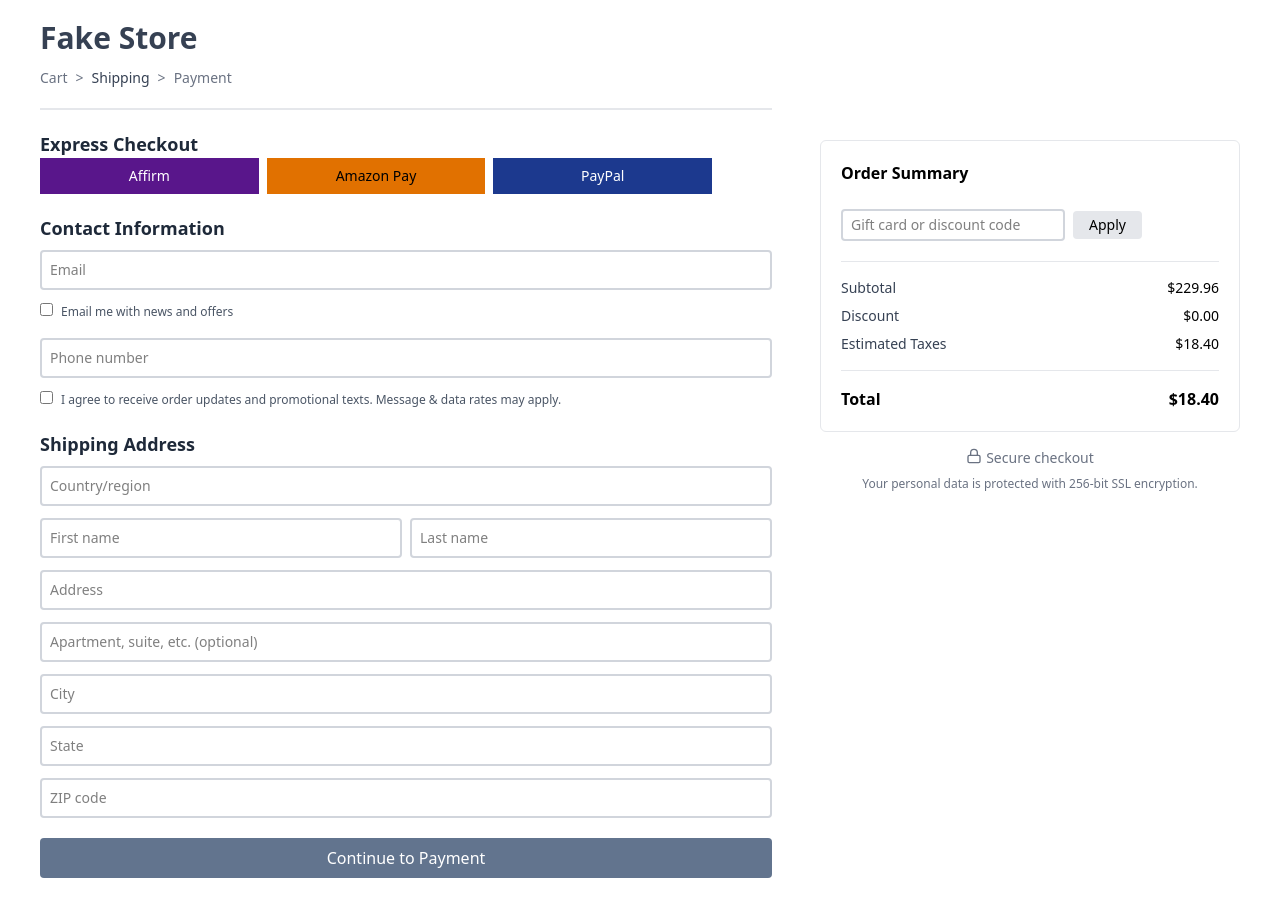
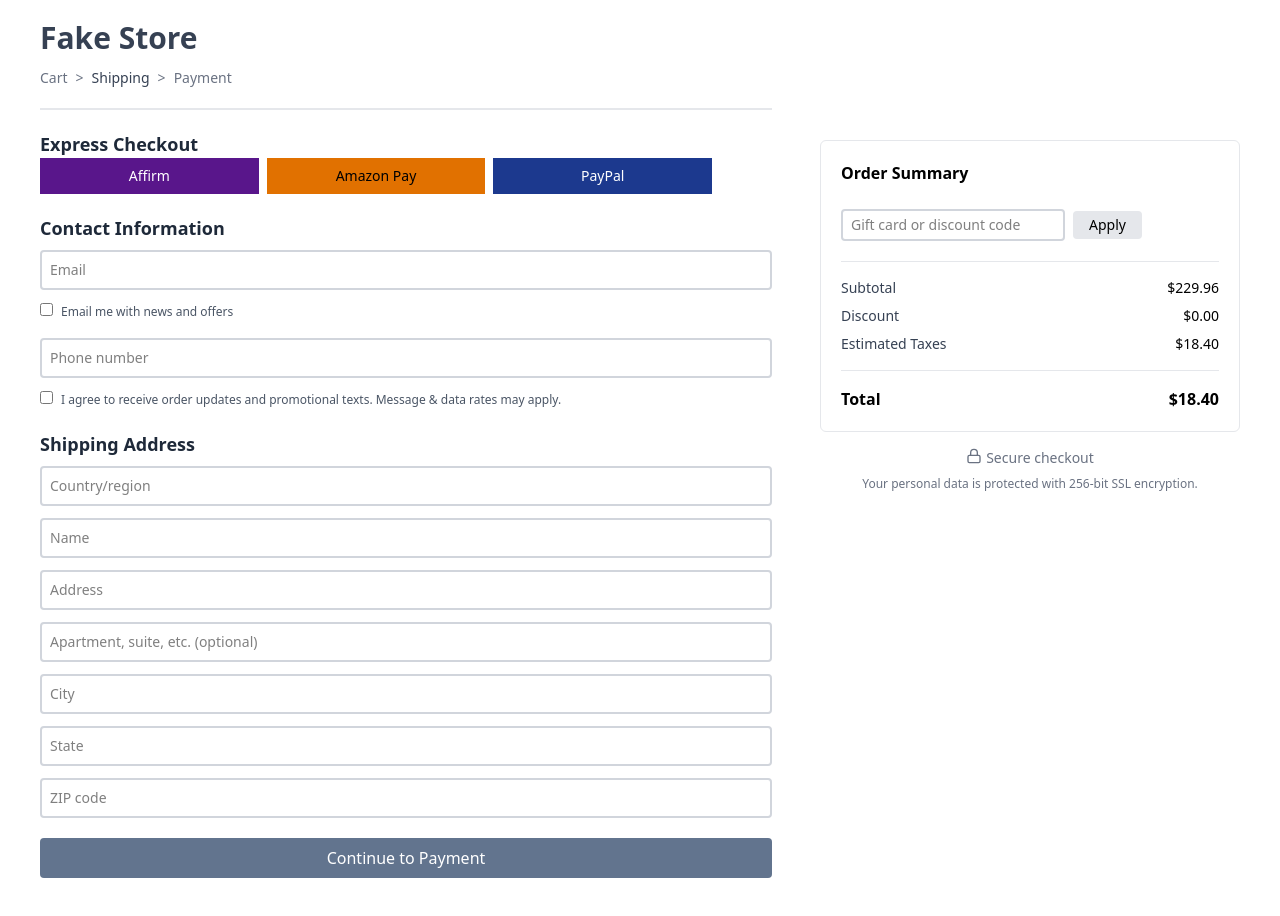
Before and after one commit to mangoPixel1/TailwindStorePage, a React (Vite) app: page /checkout in a window 1280 px wide. Shown: the top 916 px of the page. Built offline with nearby package versions, Linux system fonts and the light colour scheme.

Commit message:
Created CheckoutFormInput component

```diff
--- a/src/components/CheckoutForm.jsx
+++ b/src/components/CheckoutForm.jsx
@@ -1,73 +1,78 @@
 import { useState } from "react";
+import CheckoutFormInput from "./CheckoutFormInput";
 
 function CheckoutForm() {
   const [inputs, setInputs] = useState([
     {
       id: 1,
+      type: "email",
       name: "email",
       placeholder: "Email",
-      type: "text",
-      width: "full",
     },
     {
       id: 2,
+      type: "tel",
       name: "phone",
       placeholder: "Phone number",
-      width: "full",
     },
     {
       id: 3,
+      type: "text",
       name: "region",
       placeholder: "Country/region",
-      width: "full",
     },
     {
       id: 4,
-      name: "firstName",
-      placeholder: "First name",
-      width: "full",
+      type: "text",
+      name: "name",
+      placeholder: "Name",
     },
     {
       id: 5,
-      name: "lastName",
-      placeholder: "Last name",
-      width: "full",
+      type: "text",
+      name: "address",
+      placeholder: "Address",
     },
     {
       id: 6,
-      name: "address",
-      placeholder: "Address",
-      width: "full",
+      type: "text",
+      name: "ext",
+      placeholder: "Apartment, suite, etc. (optional)",
     },
     {
       id: 7,
-      name: "ext",
-      placeholder: "Apartment, suite, etc. (optional)",
-      width: "full",
+      type: "text",
+      name: "city",
+      placeholder: "City",
     },
     {
       id: 8,
-      name: "city",
-      placeholder: "City",
-      width: "full",
+      type: "text",
+      name: "state",
+      placeholder: "State",
     },
     {
       id: 9,
-      name: "state",
-      placeholder: "State",
-      width: "full",
-    },
-    {
-      id: 10,
+      type: "text",
       name: "zip",
       placeholder: "ZIP code",
-      width: "full",
     },
   ]);
-  const [values, setValues] = useState({});
+  const [values, setValues] = useState({
+    email: "",
+    phone: "",
+    region: "",
+    firstName: "",
+    lastName: "",
+    address: "",
+    ext: "",
+    city: "",
+    state: "",
+    zip: "",
+  });
 
   return (
-    <div>
+    <form>
       {/* Express Checkout */}
       <div className="mb-5 max-w-2xl">
         <h1 className="text-lg text-gray-800 font-semibold">
@@ -95,13 +100,14 @@ function CheckoutForm() {
           <input
             id="contact-email"
             type="email"
+            name="contact-email"
             placeholder="Email"
             className="block w-full border-2 border-gray-300 rounded-sm placeholder:text-sm pl-2 py-2 text-sm"
           />
           <div className="mt-2">
             <input
+              id="opt-in-email"
               type="checkbox"
-              id="opt-in-email"
               name="opt-in-email"
               value="true"
             />
@@ -117,13 +123,14 @@ function CheckoutForm() {
           <input
             id="contact-phone"
             type="tel"
+            name="contact-phone"
             placeholder="Phone number"
             className="block w-full border-2 border-gray-300 rounded-sm placeholder:text-sm pl-2 py-2 text-sm"
           />
           <div className="mt-2">
             <input
+              id="opt-in-text"
               type="checkbox"
-              id="opt-in-text"
               name="opt-in-text"
               value="true"
             />
@@ -141,26 +148,43 @@ function CheckoutForm() {
           Shipping Address
         </h1>
         <div className="space-y-3">
-          <input
+          {/* map the inputs using CheckoutForm */}
+          {inputs
+            .filter((input) => input.name !== "email" && input.name !== "phone")
+            .map((input) => (
+              <CheckoutFormInput key={input.id} {...input} />
+            ))}
+        </div>
+      </div>
+      <button className="mb-5 block w-full px-3 py-2 rounded-sm text-white bg-slate-500 hover:bg-slate-600 transition duration-300 cursor-pointer">
+        Continue to Payment
+      </button>
+    </form>
+  );
+}
+
+export default CheckoutForm;
+
+/*
+inputs.map((input) => (
+            <CheckoutFormInput key={input.id} {...input} />
+          ))
+*/
+
+/*
+<input
             id="region"
             type="text"
             placeholder="Country/region"
             className="w-full block border-2 border-gray-300 rounded-sm placeholder:text-sm pl-2 py-2 text-sm"
           />
-          <div className="flex w-full gap-2">
-            <input
-              id="first-name"
-              type="text"
-              placeholder="First name"
-              className="w-full block border-2 border-gray-300 rounded-sm placeholder:text-sm pl-2 py-2 text-sm"
-            />
-            <input
-              id="last-name"
-              type="text"
-              placeholder="Last name"
-              className="w-full block border-2 border-gray-300 rounded-sm placeholder:text-sm pl-2 py-2 text-sm"
-            />
-          </div>
+
+          <input
+            id="name"
+            type="text"
+            placeholder="Name"
+            className="w-full block border-2 border-gray-300 rounded-sm placeholder:text-sm pl-2 py-2 text-sm"
+          />
 
           <input
             id="address-1"
@@ -168,12 +192,14 @@ function CheckoutForm() {
             placeholder="Address"
             className="w-full block border-2 border-gray-300 rounded-sm placeholder:text-sm pl-2 py-2 text-sm"
           />
+
           <input
             id="address-2"
             type="text"
             placeholder="Apartment, suite, etc. (optional)"
             className="w-full block border-2 border-gray-300 rounded-sm placeholder:text-sm pl-2 py-2 text-sm"
           />
+
           <input
             id="city"
             type="text"
@@ -186,19 +212,11 @@ function CheckoutForm() {
             placeholder="State"
             className="w-full block border-2 border-gray-300 rounded-sm placeholder:text-sm pl-2 py-2 text-sm"
           />
+
           <input
             id="zip"
             type="text"
             placeholder="ZIP code"
             className="w-full block border-2 border-gray-300 rounded-sm placeholder:text-sm pl-2 py-2 text-sm"
           />
-        </div>
-      </div>
-      <button className="mb-5 block w-full px-3 py-2 rounded-sm text-white bg-slate-500 hover:bg-slate-600 transition duration-300 cursor-pointer">
-        Continue to Payment
-      </button>
-    </div>
-  );
-}
-
-export default CheckoutForm;
+*/
--- /dev/null
+++ b/src/components/CheckoutFormInput.jsx
@@ -0,0 +1,15 @@
+import { useState } from "react";
+
+function CheckoutFormInput(props) {
+  return (
+    <input
+      id={props.name}
+      name={props.name}
+      type={props.type}
+      placeholder={props.placeholder}
+      className="w-full block border-2 border-gray-300 rounded-sm placeholder:text-sm pl-2 py-2 text-sm"
+    />
+  );
+}
+
+export default CheckoutFormInput;
--- a/src/components/pages/CheckoutPage.jsx
+++ b/src/components/pages/CheckoutPage.jsx
@@ -1,6 +1,7 @@
 import { useState, useContext } from "react";
 import { Link } from "react-router-dom";
 import { CartContext } from "../../CartContext";
+import CheckoutForm from "../CheckoutForm";
 
 function CheckoutPage() {
   const { cart, getTotalQuantity, getTotalPrice } = useContext(CartContext);
@@ -38,140 +39,7 @@ function CheckoutPage() {
           <hr className="border border-gray-200 mb-5" />
 
           {/* Shipping Form - Left Column */}
-          <div>
-            {/* Express Checkout */}
-            <div className="mb-5 max-w-2xl">
-              <h1 className="text-lg text-gray-800 font-semibold">
-                Express Checkout
-              </h1>
-              <div className="grid grid-cols-3 gap-2">
-                <button className="block cursor-pointer py-2 w-full text-sm text-white bg-purple-900">
-                  Affirm
-                </button>
-                <button className="block cursor-pointer py-2 w-full text-sm bg-amber-600">
-                  Amazon Pay
-                </button>
-                <button className="block cursor-pointer py-2 w-full text-sm text-white bg-blue-900">
-                  PayPal
-                </button>
-              </div>
-            </div>
-
-            {/* Contact Information */}
-            <div className="mb-5">
-              <h1 className="mb-2 text-lg text-gray-800 font-semibold">
-                Contact Information
-              </h1>
-              <div className="mb-4">
-                <input
-                  id="contact-email"
-                  type="email"
-                  placeholder="Email"
-                  className="block w-full border-2 border-gray-300 rounded-sm placeholder:text-sm pl-2 py-2 text-sm"
-                />
-                <div className="mt-2">
-                  <input
-                    type="checkbox"
-                    id="opt-in-email"
-                    name="opt-in-email"
-                    value="true"
-                  />
-                  <label
-                    htmlFor="opt-in-email"
-                    className="ml-2 text-xs text-gray-600"
-                  >
-                    Email me with news and offers
-                  </label>
-                </div>
-              </div>
-              <div>
-                <input
-                  id="contact-phone"
-                  type="tel"
-                  placeholder="Phone number"
-                  className="block w-full border-2 border-gray-300 rounded-sm placeholder:text-sm pl-2 py-2 text-sm"
-                />
-                <div className="mt-2">
-                  <input
-                    type="checkbox"
-                    id="opt-in-text"
-                    name="opt-in-text"
-                    value="true"
-                  />
-                  <label
-                    htmlFor="opt-in-text"
-                    className="ml-2 text-xs text-gray-600"
-                  >
-                    I agree to receive order updates and promotional texts.
-                    Message & data rates may apply.
-                  </label>
-                </div>
-              </div>
-            </div>
-
-            {/* Shipping Address */}
-            <div className="mb-5">
-              <h1 className="mb-2 text-lg text-gray-800 font-semibold">
-                Shipping Address
-              </h1>
-              <div className="space-y-3">
-                <input
-                  id="region"
-                  type="text"
-                  placeholder="Country/region"
-                  className="w-full block border-2 border-gray-300 rounded-sm placeholder:text-sm pl-2 py-2 text-sm"
-                />
-                <div className="flex w-full gap-2">
-                  <input
-                    id="first-name"
-                    type="text"
-                    placeholder="First name"
-                    className="w-full block border-2 border-gray-300 rounded-sm placeholder:text-sm pl-2 py-2 text-sm"
-                  />
-                  <input
-                    id="last-name"
-                    type="text"
-                    placeholder="Last name"
-                    className="w-full block border-2 border-gray-300 rounded-sm placeholder:text-sm pl-2 py-2 text-sm"
-                  />
-                </div>
-
-                <input
-                  id="address-1"
-                  type="text"
-                  placeholder="Address"
-                  className="w-full block border-2 border-gray-300 rounded-sm placeholder:text-sm pl-2 py-2 text-sm"
-                />
-                <input
-                  id="address-2"
-                  type="text"
-                  placeholder="Apartment, suite, etc. (optional)"
-                  className="w-full block border-2 border-gray-300 rounded-sm placeholder:text-sm pl-2 py-2 text-sm"
-                />
-                <input
-                  id="city"
-                  type="text"
-                  placeholder="City"
-                  className="w-full block border-2 border-gray-300 rounded-sm placeholder:text-sm pl-2 py-2 text-sm"
-                />
-                <input
-                  id="state"
-                  type="text"
-                  placeholder="State"
-                  className="w-full block border-2 border-gray-300 rounded-sm placeholder:text-sm pl-2 py-2 text-sm"
-                />
-                <input
-                  id="zip"
-                  type="text"
-                  placeholder="ZIP code"
-                  className="w-full block border-2 border-gray-300 rounded-sm placeholder:text-sm pl-2 py-2 text-sm"
-                />
-              </div>
-            </div>
-            <button className="mb-5 block w-full px-3 py-2 rounded-sm text-white bg-slate-500 hover:bg-slate-600 transition duration-300 cursor-pointer">
-              Continue to Payment
-            </button>
-          </div>
+          <CheckoutForm />
         </div>
 
         {/* Order Summary - Right Column */}
```
